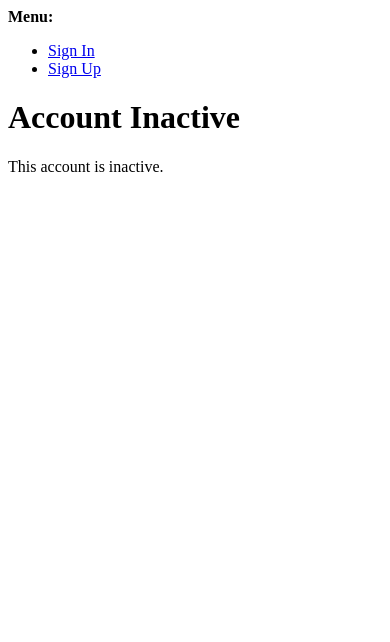
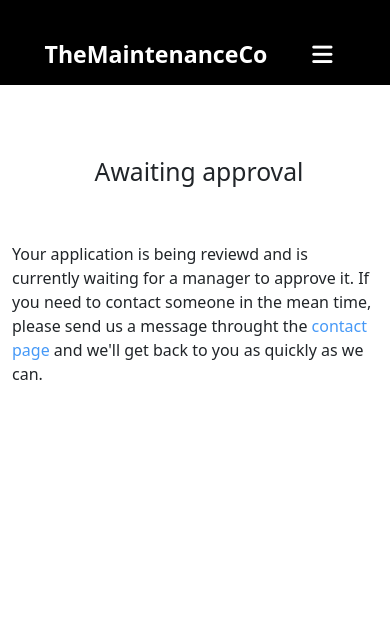
Before and after one commit to andrebraga7/the-maintenance-co, a Django app: page /accounts/inactive/ in a window 390 px wide. Shown: the top 642 px of the page. Run offline with Django 3.2, Linux system fonts and the light colour scheme; some libraries are stand-ins or nearby versions.

Commit message:
Update the account_inactive template

```diff
--- a/home_page/views.py
+++ b/home_page/views.py
@@ -42,8 +42,6 @@ class Dashboard(View):
             return redirect('client_new_jobs')
         elif request.user.has_perm('manager_dashboard.employee'):
             return redirect('employee_active_jobs')
-        elif request.user:
-            return redirect('awaiting_approval')
         else:
             return redirect('home')
 
--- a/templates/account/account_inactive.html
+++ b/templates/account/account_inactive.html
@@ -1,11 +1,24 @@
-{% extends "account/base.html" %}
+{% extends "menu_base.html" %}
 
-{% load i18n %}
+{% block dashboard_content %}
 
-{% block head_title %}{% trans "Account Inactive" %}{% endblock %}
+<!-- Defines which dashboard button is going to have the .strong-underline class -->
+<input id="active-button" type="hidden" value="#btn-3">
 
-{% block content %}
-<h1>{% trans "Account Inactive" %}</h1>
+<div class="container-fluid">
+    <div class="row">
+        <div class="col-md-8 offset-md-2 col-lg-6 offset-lg-3 mt-5">
 
-<p>{% trans "This account is inactive." %}</p>
+            <h1 class="py-4 ps-2 fs-2 text-center">Awaiting approval</h1>
+            <div class="pt-4">
+                <p>
+                    Your application is being reviewd and is currently waiting for a manager to approve it. If you need
+                    to contact someone in the mean time, please send us a message throught the <a
+                        href="{% url 'home_contact' %}" id="home-a">contact page</a> and we'll get back to you as
+                    quickly as we can.
+                </p>
+            </div>
+        </div>
+    </div>
+</div>
 {% endblock %}
```
Also changed, not shown: templates/home_page/awaiting_approval.html (deleted, +0 -24 lines), the_maintenance_co/settings.py (+10 -0 lines).
